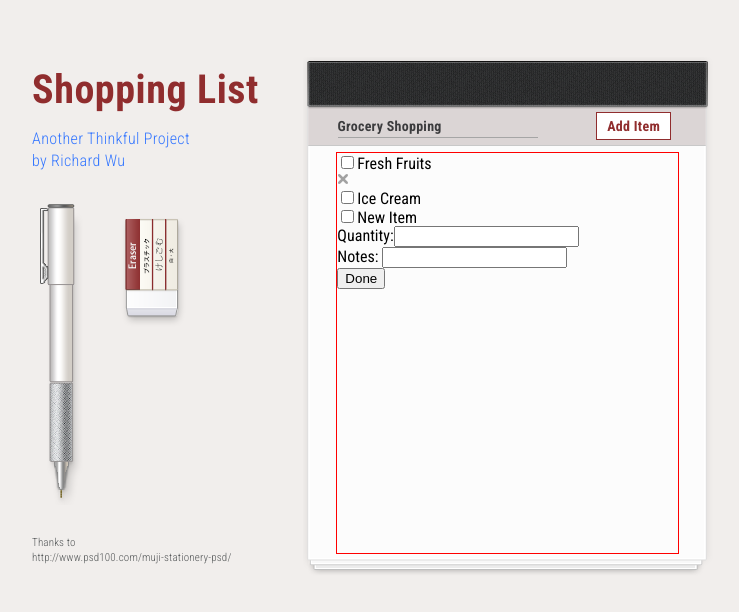
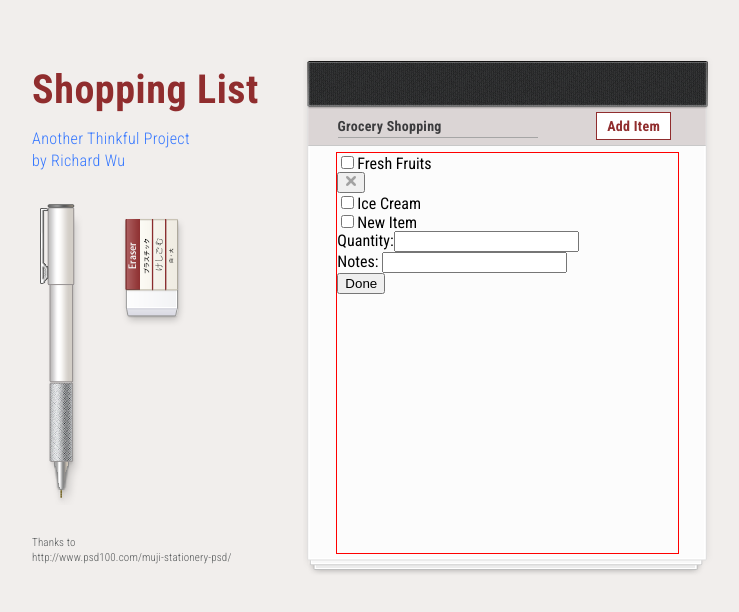
Before and after one commit to wujuiyao/todo-list, a plain HTML site: page index.html in a window 1280 px wide. Shown: the whole page, without its empty margins (138-877 px from the left). Drawn offline with nearby package versions, Linux system fonts and the light colour scheme.

Commit message:
Add button html tag

```diff
--- a/index.html
+++ b/index.html
@@ -30,7 +30,7 @@
       <div id="content">
         <div class="selected">
           <form action=""><input type="checkbox" name="" value="item">Fresh Fruits</form>
-          <img src="images/delete.png" alt="">
+          <button><img src="images/delete.png" alt=""></button>
         </div>
         <div class="standard">
           <form action=""><input type="checkbox" name="" value="item">Ice Cream</form>
```
